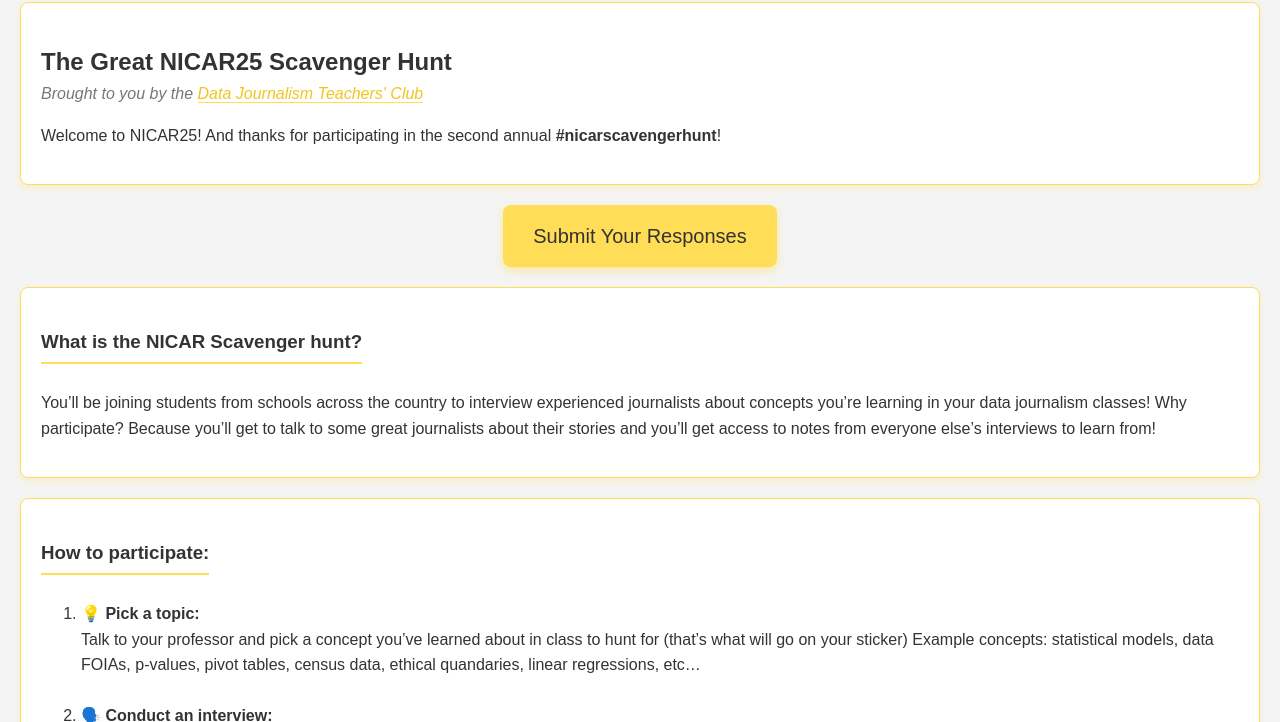
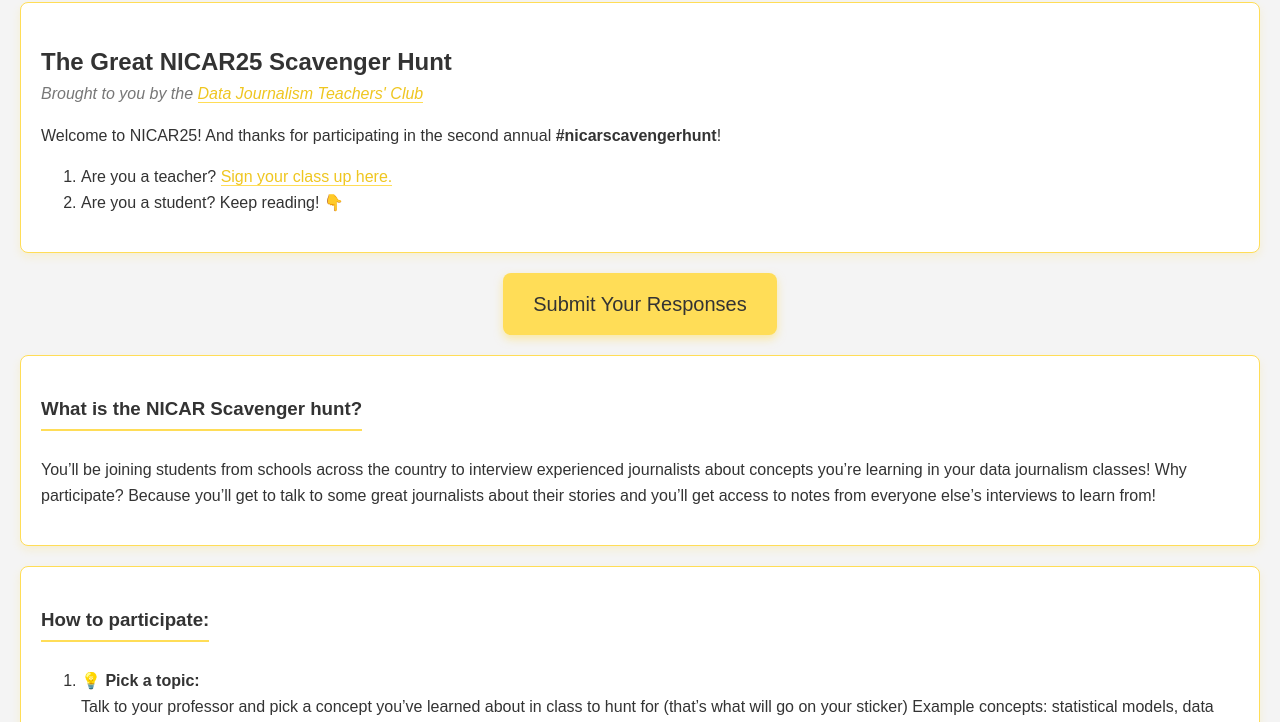
Before and after one commit to dmil/nicar-scavenger-hunt, a plain HTML site: page index.html in a window 1280 px wide. Shown: the part 378-1100 px from the top of the page. Drawn offline with Linux system fonts and the light colour scheme.

Commit message:
update HTML

```diff
--- a/index.html
+++ b/index.html
@@ -15,9 +15,13 @@
             <h2>The Great NICAR25 Scavenger Hunt</h2>
             <p class="subtitle">Brought to you by the <a href="https://datajournalismteachers.club" target="_blank">Data Journalism Teachers' Club</a></p>
             <p>Welcome to NICAR25! And thanks for participating in the second annual <strong>#nicarscavengerhunt</strong>!</p>
+            <ol>
+                <li>Are you a teacher? <a href="https://datajournalismteachersclub.notion.site/1ad1df98eecc8011b452f31a23c2ea9d?pvs=105">Sign your class up here.</a></li>
+                <li>Are you a student? Keep reading! 👇</li>
+            </ol>
         </section>
         <section class="submit-section">
-            <a href="https://docs.google.com/forms/d/e/1FAIpQLSc2hqXA1Qw5W7e2ClcxGFCVirwVhRLY9uV5Y54XshkK-eZm1g/viewform?usp=sf_link" target="_blank" class="cta-button">Submit Your Responses</a>
+            <a href="https://docs.google.com/forms/d/e/1FAIpQLSf-Dt5QUI5c-HcyYO2O8ZeXZdMRAVRIJqTNuq0iHPH4ujJfHQ/viewform?usp=dialog" target="_blank" class="cta-button">Submit Your Responses</a>
         </section>
         <section class="about-section">
             <h3>What is the NICAR Scavenger hunt?</h3>
```
